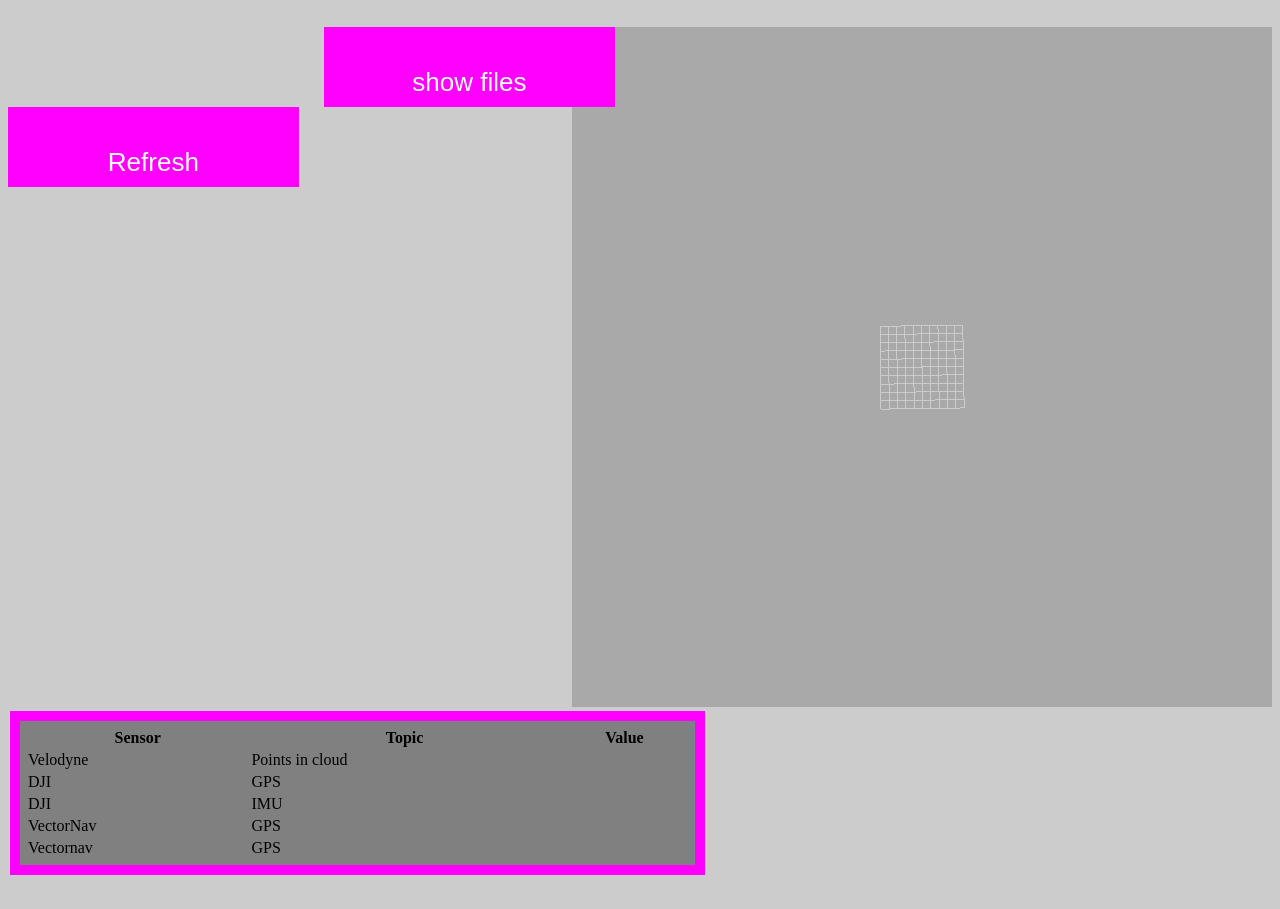
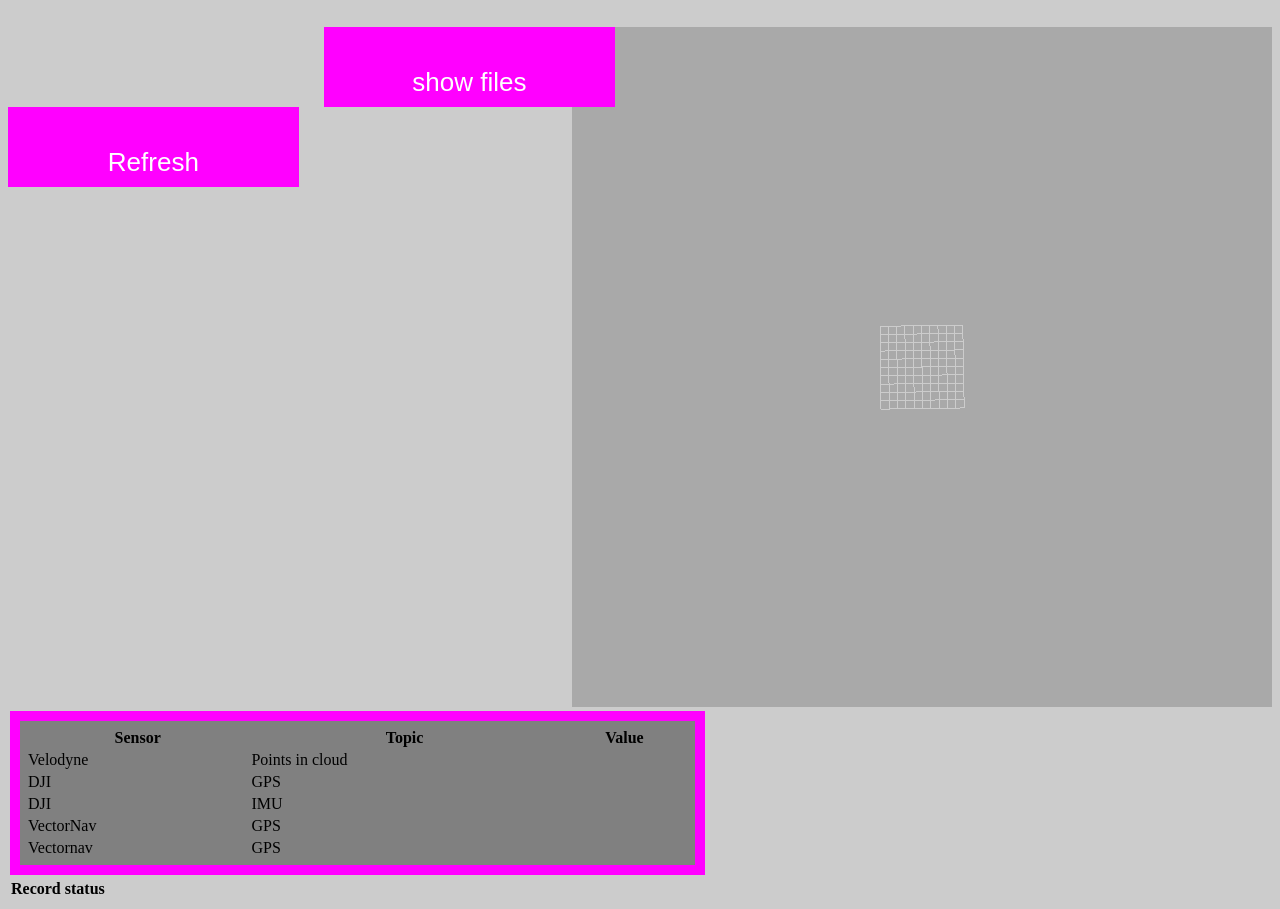
Before and after one commit to supermaro84/rosview, a website: page public_html/index.html in a window 1280 px wide. Shown: the part 104-1013 px from the top of the page. Before the commit the page ends 987 px from the top, so only its background shows below. Drawn offline with Linux system fonts and the light colour scheme.

Commit message:
added recording status

```diff
--- a/public_html/index.html
+++ b/public_html/index.html
@@ -93,5 +93,12 @@ front_r {
   </tr>
 </table>
 
+<table id="recstatus">
+
+    <tr>
+        <th>Record status</th>
+        <th id="recordingstatus"></th>
+    </table>
+
     </body>
 </html>
```
Also changed, not shown: 1 other file.
